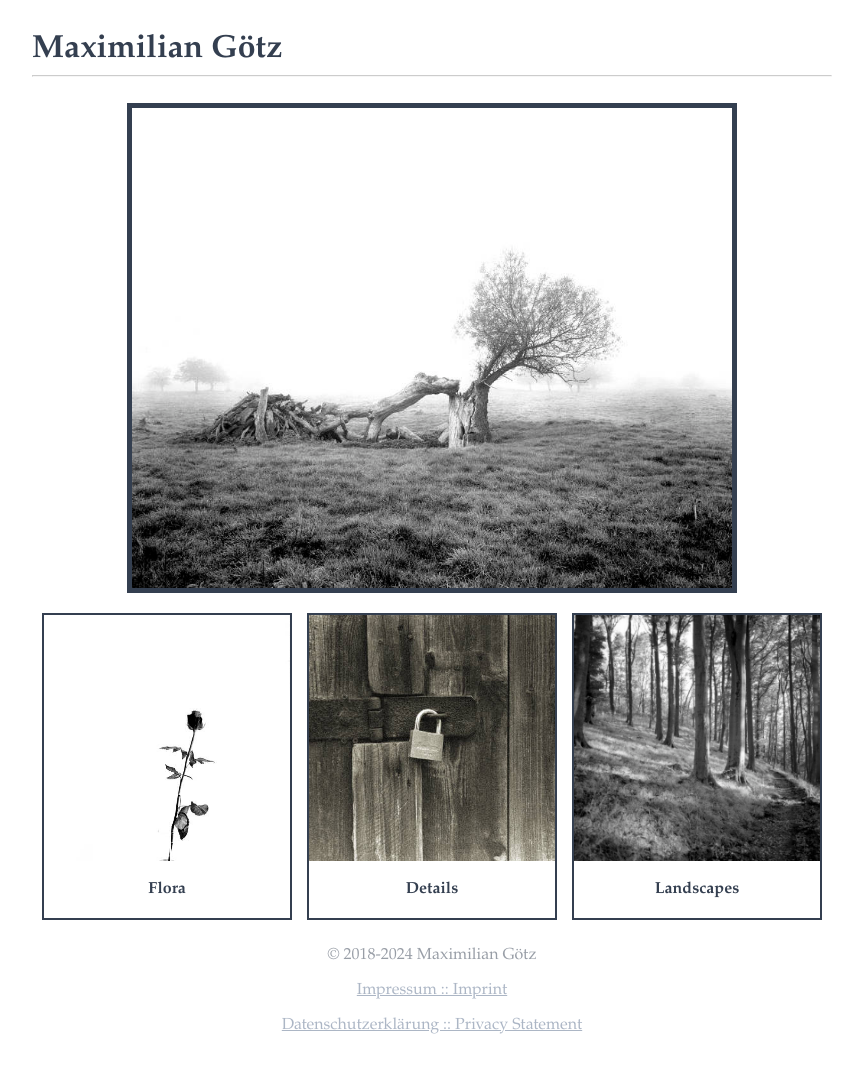
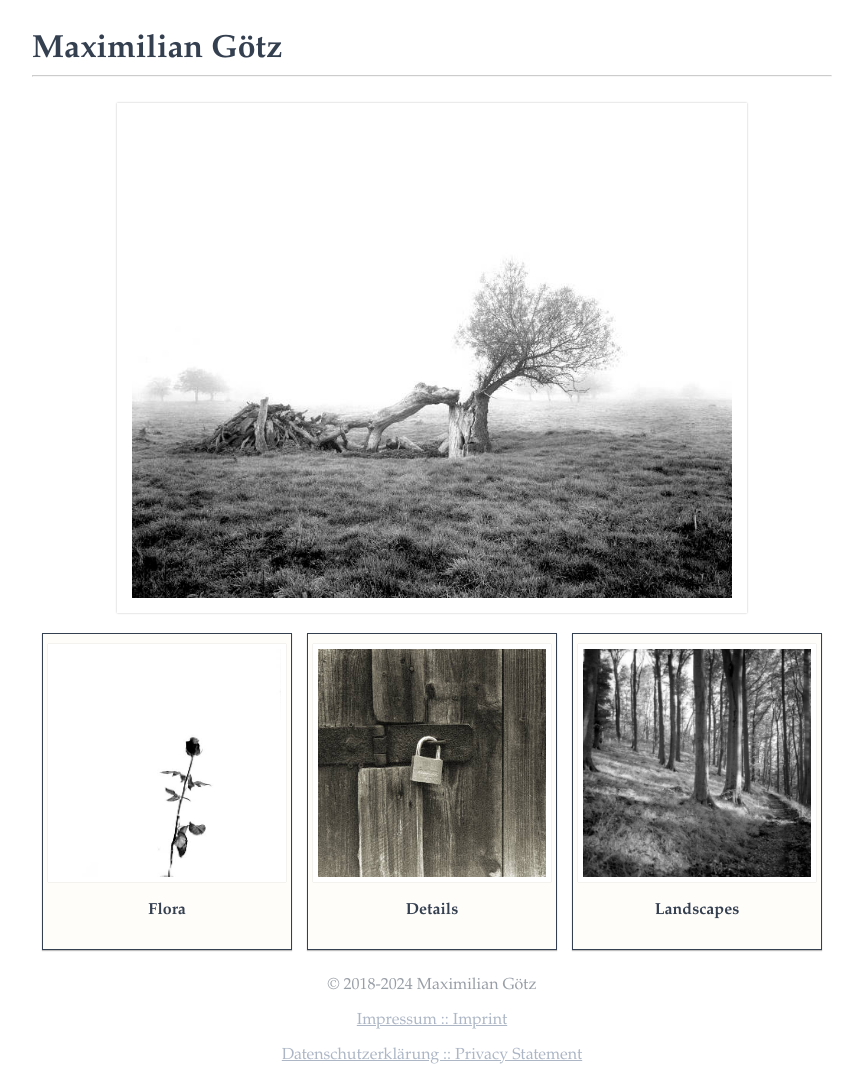
Before and after one commit to ImMaax/immaax.github.io, a Jekyll site: the page built from index.html, in a window 1280 px wide. Shown: the whole page, without its empty margins (208-1071 px from the left). Built offline with Jekyll 4.4.1, drawn with Linux system fonts in a browser that asks for light colours; before the commit the page ends 1061 px from its top, so only the background shows below that.

Commit message:
improved photo frames

```diff
--- a/assets/css/stylesheet.css
+++ b/assets/css/stylesheet.css
@@ -2,6 +2,7 @@
   --black: #343f50;
   --dark-blue: #5b6f8d;
   --white: #ffffff;
+  --gray: #fffdfa;
 
   --font-serif: Garamond, Baskerville, Baskerville Old Face, Hoefler Text,
                 Times New Roman, serif;
@@ -66,7 +67,8 @@ hr {
   aspect-ratio: 5 / 4;
   overflow: hidden;
   position: relative;
-  border: 5px solid var(--black);
+  border: 15px solid var(--white);
+  box-shadow: 0px 0px 2px 0px rgba(0, 0, 0, 0.25);
 }
 
 #home-gallery-cont {
@@ -107,8 +109,11 @@ hr {
   text-decoration: none;
   overflow: hidden;
   transition: transform 0.3s ease;
-  border: 2px solid var(--black);
+  border: 1px solid var(--black);
   font-weight: bold;
+  padding: 10px;
+  background-color: var(--gray);
+  box-shadow: 0px 1px 1px 0px rgba(0, 0, 0, 0.25);
 }
 
 .album-grid-item:hover {
@@ -119,6 +124,8 @@ hr {
   width: 100%;
   aspect-ratio: 1 / 1;
   object-fit: cover;
+  border: 5px solid var(--white);
+  box-shadow: 0px 0px 1px 0px rgba(0, 0, 0, 0.25);
 }
 
 .album-grid-item p {
```
